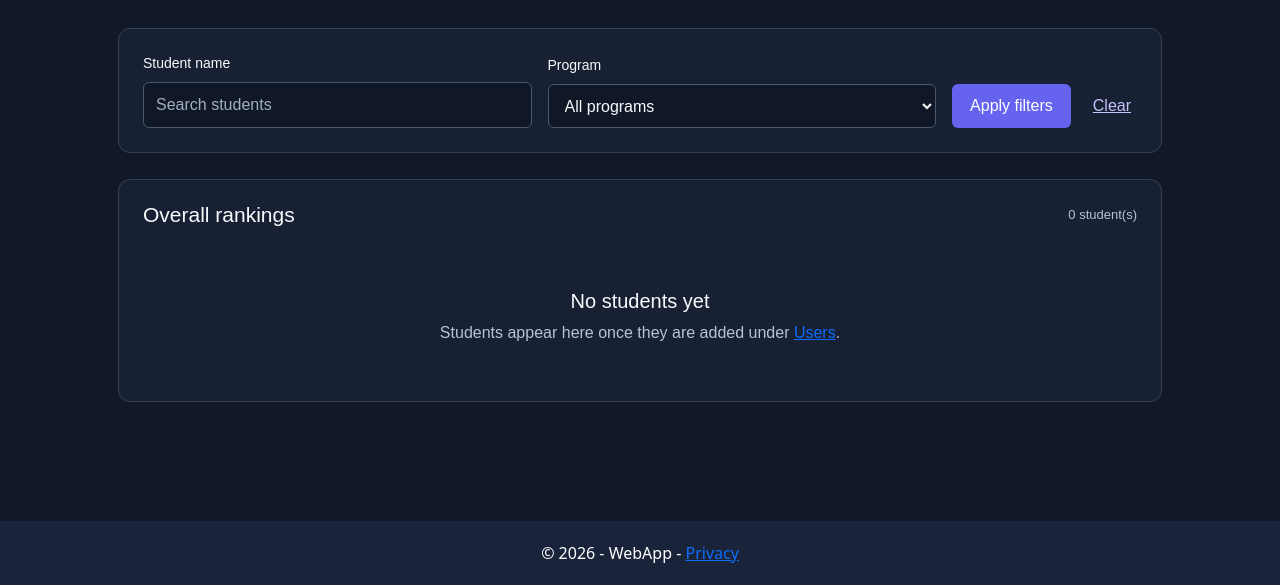
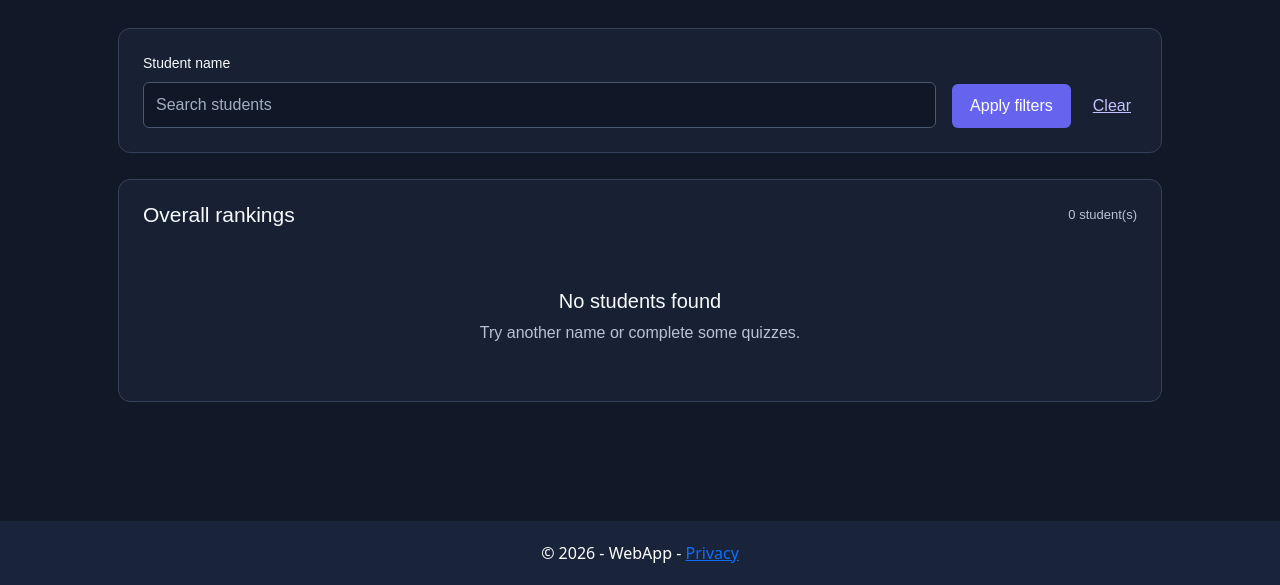
Before and after one commit to elinacn/WebApp, an ASP.NET Core app: page /Leaderboard/Leaderboard in a window 1280 px wide. Shown: the part 215-800 px from the top of the page. Run offline with ASP.NET Core 8, Linux system fonts and the light colour scheme; style sheets or scripts are compiled from the project's sources; the project's own start-up code is not run, and a stand-in starts its controllers and pages; some libraries are stand-ins or nearby versions.

Commit message:
updated leaderboard to use user data, removed redundant code and moved some things around for better file structure
Co-authored-by: Copilot <copilot@github.com>

```diff
--- a/WebApp/Controllers/LeaderboardController.cs
+++ b/WebApp/Controllers/LeaderboardController.cs
@@ -16,41 +16,32 @@ public class LeaderboardController : Controller
 
     public IActionResult Index() => RedirectToAction(nameof(Leaderboard));
 
-    public async Task<IActionResult> Leaderboard(string? search, string? program)
+    public async Task<IActionResult> Leaderboard(string? search)
     {
+        var query = _context.Users.AsNoTracking();
+
+        var searchTerm = search?.Trim() ?? string.Empty;
+        if (!string.IsNullOrEmpty(searchTerm))
+        {
+            query = query.Where(u => EF.Functions.Like(u.Name, $"%{searchTerm}%"));
+        }
+
+        var users = await query
+            .OrderByDescending(u => u.Points)
+            .ThenBy(u => u.Name)
+            .ToListAsync();
+
         var model = new LeaderboardViewModel
         {
-            Search = search?.Trim() ?? string.Empty,
-            Program = program?.Trim() ?? string.Empty,
-            Programs = await _context.Users.AsNoTracking()
-                .Select(u => u.StudyProgram)
-                .Distinct()
-                .OrderBy(c => c)
-                .ToListAsync()
-        };
-
-        // Rank the selected program before searching so a name search keeps its rank.
-        var ranked = await _context.Users.AsNoTracking()
-            .Where(u => model.Program.Length == 0 || u.StudyProgram == model.Program)
-            .OrderByDescending(u => u.Points)
-            .ThenBy(u => u.Name)
-            .Select(u => new LeaderboardEntryViewModel
+            Search = searchTerm,
+            Entries = users.Select((u, index) => new LeaderboardEntryViewModel
             {
+                Rank = index + 1,
                 Name = u.Name,
-                Program = u.StudyProgram,
                 Points = u.Points,
                 QuizzesCompleted = u.QuizzesCompleted
-            })
-            .ToListAsync();
-
-        for (var i = 0; i < ranked.Count; i++)
-        {
-            ranked[i].Rank = i + 1;
-        }
-
-        model.Entries = ranked
-            .Where(s => s.Name.Contains(model.Search, StringComparison.OrdinalIgnoreCase))
-            .ToList();
+            }).ToList()
+        };
 
         return View(model);
     }
--- a/WebApp/Program.cs
+++ b/WebApp/Program.cs
@@ -65,9 +65,6 @@ builder.Services.AddAuthentication(CookieAuthenticationDefaults.AuthenticationSc
 
 builder.Services.AddSingleton<IPasswordHasher<User>, PasswordHasher<User>>();
 
-builder.Services.AddDbContext<LeaderboardDbContext>(options =>
-    options.UseSqlite("Data Source=SheetsDB.db"));
-
 var app = builder.Build();
 using (var scope = app.Services.CreateScope())
 {
--- a/WebApp/ViewModels/LeaderboardViewModel.cs
+++ b/WebApp/ViewModels/LeaderboardViewModel.cs
@@ -3,8 +3,6 @@ namespace WebApp.ViewModels;
 public class LeaderboardViewModel
 {
     public string Search { get; set; } = string.Empty;
-    public string Program { get; set; } = string.Empty;
-    public List<string> Programs { get; set; } = [];
     public List<LeaderboardEntryViewModel> Entries { get; set; } = [];
 }
 
@@ -12,7 +10,6 @@ public class LeaderboardEntryViewModel
 {
     public int Rank { get; set; }
     public string Name { get; set; } = string.Empty;
-    public string Program { get; set; } = string.Empty;
     public int Points { get; set; }
     public int QuizzesCompleted { get; set; }
 }
--- a/WebApp/Views/Leaderboard/Leaderboard.cshtml
+++ b/WebApp/Views/Leaderboard/Leaderboard.cshtml
@@ -18,37 +18,20 @@
             <label for="leaderboard-search">Student name</label>
             <input id="leaderboard-search" name="search" value="@Model.Search" placeholder="Search students" maxlength="100" />
         </div>
-        <div>
-            <label for="leaderboard-program">Program</label>
-            <select id="leaderboard-program" name="program">
-                <option value="">All programs</option>
-                @foreach (var program in Model.Programs)
-                {
-                    <option value="@program" selected="@(program == Model.Program)">@program</option>
-                }
-            </select>
-        </div>
         <button type="submit">Apply filters</button>
         <a class="leaderboard-reset" asp-action="Leaderboard">Clear</a>
     </form>
 
     <section class="leaderboard-results">
         <div class="leaderboard-results-heading">
-            <h2>@(string.IsNullOrEmpty(Model.Program) ? "Overall rankings" : Model.Program)</h2>
+            <h2>Overall rankings</h2>
             <span>@Model.Entries.Count student(s)</span>
         </div>
-        @if (Model.Programs.Count == 0)
-        {
-            <div class="leaderboard-empty">
-                <h3>No students yet</h3>
-                <p>Students appear here once they are added under <a asp-controller="Users" asp-action="Index">Users</a>.</p>
-            </div>
-        }
-        else if (Model.Entries.Count == 0)
+        @if (Model.Entries.Count == 0)
         {
             <div class="leaderboard-empty">
                 <h3>No students found</h3>
-                <p>Try another name or select a different program.</p>
+                <p>Try another name or complete some quizzes.</p>
             </div>
         }
         else
@@ -57,8 +40,12 @@
                 <table class="leaderboard-table">
                     <caption>Students ranked by total points, highest first.</caption>
                     <thead>
-                        // blank character to fix formatting after removing difficuilty as it did not make sense to have it, and i dont want to fix it tbh
-                        <tr><th scope="col">Rank</th><th scope="col">Student</th><th scope="col">ㅤ</th><th scope="col">Quizzes completed</th><th scope="col">Points</th></tr>
+                        <tr>
+                            <th scope="col">Rank</th>
+                            <th scope="col">Student</th>
+                            <th scope="col">Quizzes completed</th>
+                            <th scope="col">Points</th>
+                        </tr>
                     </thead>
                     <tbody>
                         @foreach (var student in Model.Entries)
@@ -66,8 +53,6 @@
                             <tr class="@(student.Rank <= 3 ? "leaderboard-top-rank" : "")">
                                 <td><span class="leaderboard-rank">@student.Rank</span></td>
                                 <th scope="row">@student.Name</th>
-                                <td>ㅤ</td>
-                                <td>@student.Program</td>
                                 <td>@student.QuizzesCompleted</td>
                                 <td class="leaderboard-points">@student.Points.ToString("N0")</td>
                             </tr>
```
Also changed, not shown: WebApp/Controllers/QuestsController.cs (+0 -36 lines), WebApp/Models/LeaderboardDbContext.cs (deleted, +0 -24 lines).
